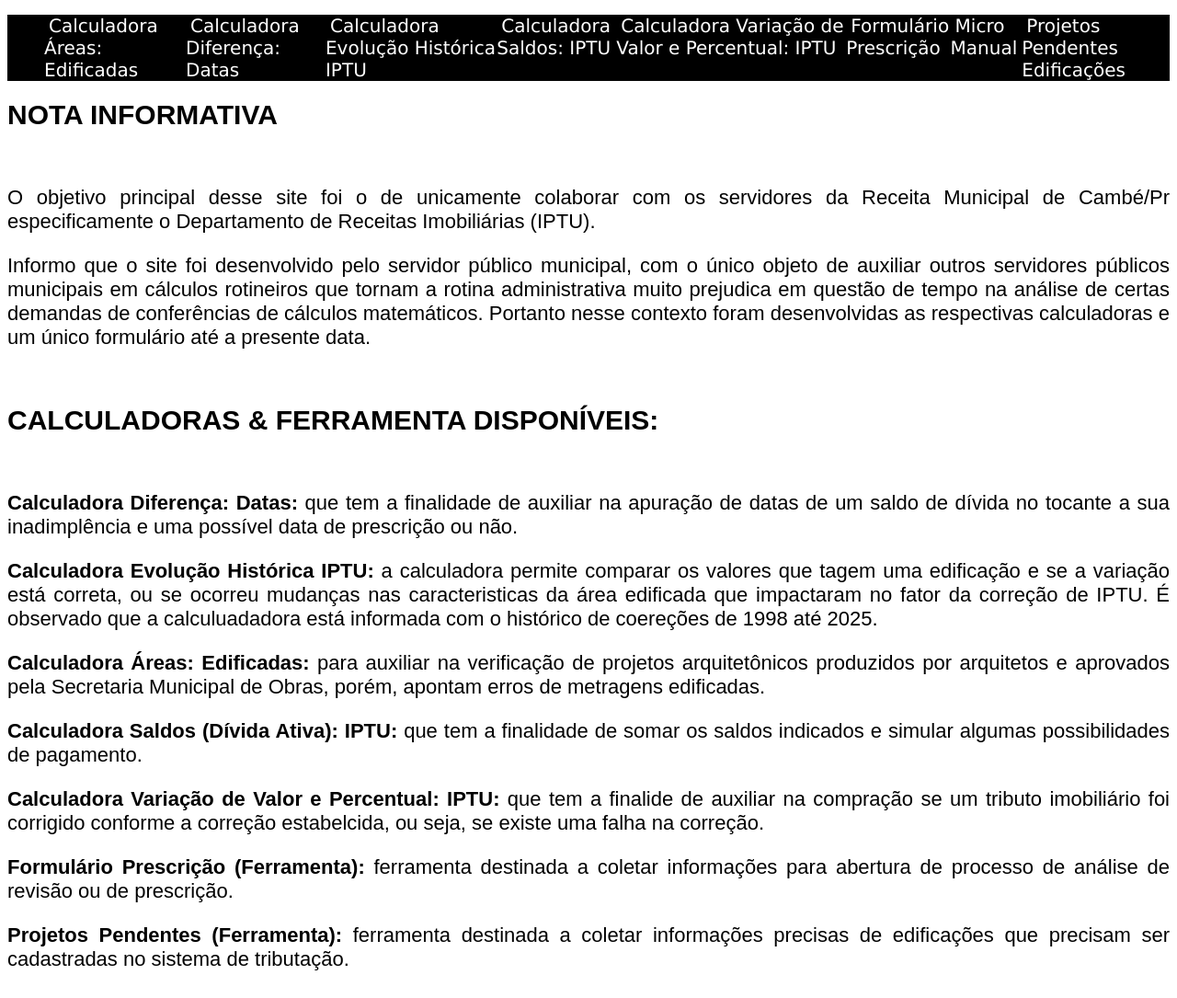
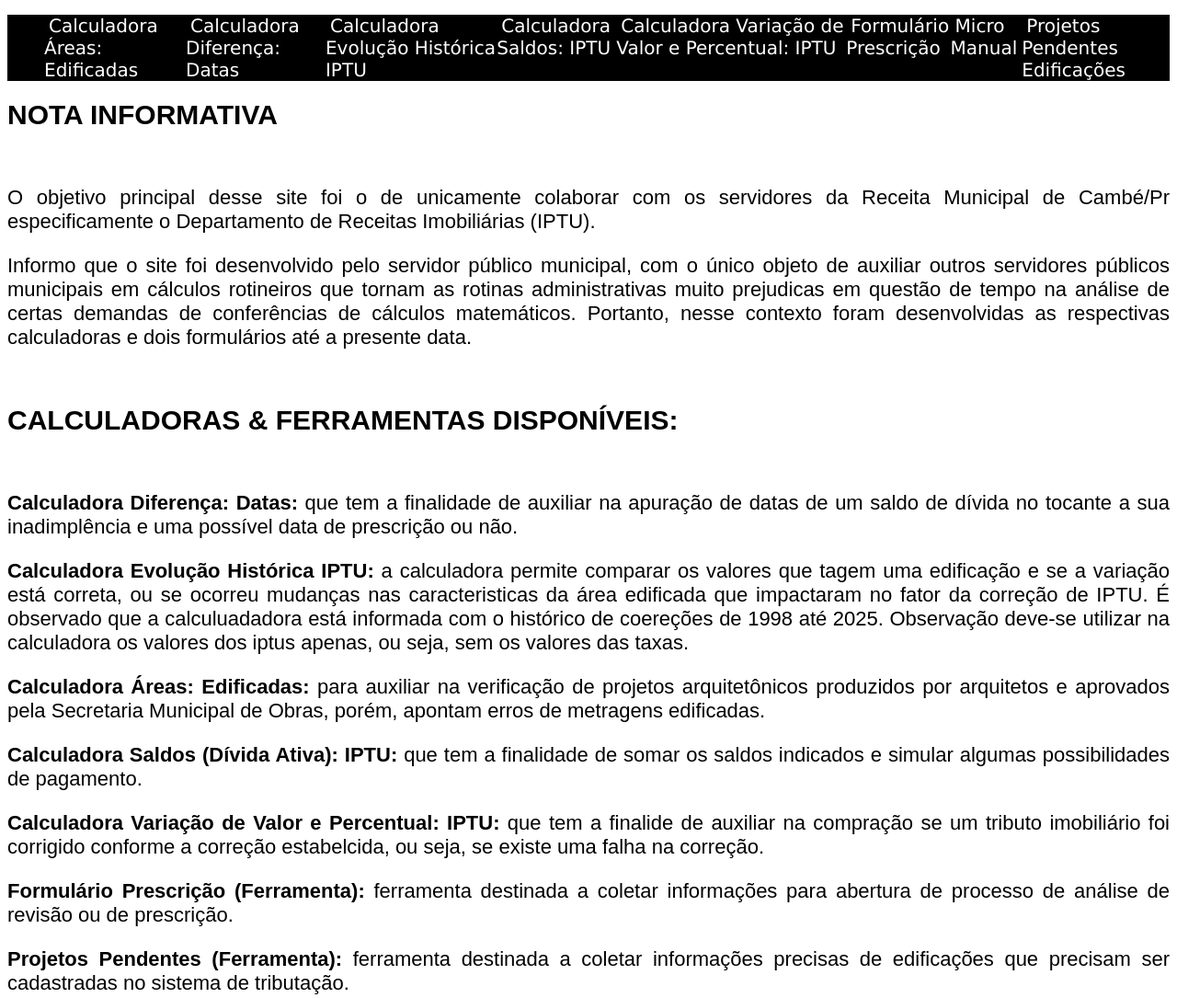
Before and after one commit to zanoniweb/receitamunicipalcalculadoras, a plain HTML site: page index.html in a window 1280 px wide. Shown: the top 1085 px of the page at 92% size. Drawn offline with Linux system fonts and the light colour scheme.

Commit message:
Add files via upload

```diff
--- a/index.html
+++ b/index.html
@@ -79,16 +79,16 @@
     <br>
 
     <p>O objetivo principal desse site foi o de unicamente colaborar com os servidores da Receita Municipal de Cambé/Pr especificamente o Departamento de Receitas Imobiliárias (IPTU).</p>
-    <p>Informo que o site foi desenvolvido pelo servidor público municipal, com o único objeto de auxiliar outros servidores públicos municipais em cálculos rotineiros que tornam a rotina administrativa muito prejudica em questão de tempo na análise de certas demandas de conferências de cálculos matemáticos. Portanto nesse contexto foram desenvolvidas as respectivas calculadoras e um único formulário até a presente data.</p>
+    <p>Informo que o site foi desenvolvido pelo servidor público municipal, com o único objeto de auxiliar outros servidores públicos municipais em cálculos rotineiros que tornam as rotinas administrativas muito prejudicas em questão de tempo na análise de certas demandas de conferências de cálculos matemáticos. Portanto, nesse contexto foram desenvolvidas as respectivas calculadoras e dois formulários até a presente data.</p>
 
     <br>
 
-    <h1>CALCULADORAS & FERRAMENTA DISPONÍVEIS:</h1>
+    <h1>CALCULADORAS & FERRAMENTAS DISPONÍVEIS:</h1>
 
     <br>
 
     <p><b>Calculadora Diferença: Datas:</b> que tem a finalidade de auxiliar na apuração de datas de um saldo de dívida no tocante a sua inadimplência e uma possível data de prescrição ou não.</p>
-    <p><b>Calculadora Evolução Histórica IPTU:</b> a calculadora permite comparar os valores que tagem uma edificação e se a variação está correta, ou se ocorreu mudanças nas caracteristicas da área edificada que impactaram no fator da correção de IPTU. É observado que a calculuadadora está informada com o histórico de coereções de 1998 até 2025.</p>
+    <p><b>Calculadora Evolução Histórica IPTU:</b> a calculadora permite comparar os valores que tagem uma edificação e se a variação está correta, ou se ocorreu mudanças nas caracteristicas da área edificada que impactaram no fator da correção de IPTU. É observado que a calculuadadora está informada com o histórico de coereções de 1998 até 2025. Observação deve-se utilizar na calculadora os valores dos iptus apenas, ou seja, sem os valores das taxas.</p>
     <p><b>Calculadora Áreas: Edificadas:</b> para auxiliar na verificação de projetos arquitetônicos produzidos por arquitetos e aprovados pela Secretaria Municipal de Obras, porém, apontam erros de metragens edificadas. </p>
     <p><b>Calculadora Saldos (Dívida Ativa): IPTU:</b> que tem a finalidade de somar os saldos indicados e simular algumas possibilidades de pagamento.</p>
     <p><b>Calculadora Variação de Valor e Percentual: IPTU:</b> que tem a finalide de auxiliar na compração se um tributo imobiliário foi corrigido conforme a correção estabelcida, ou seja, se existe uma falha na correção.</p>
```
